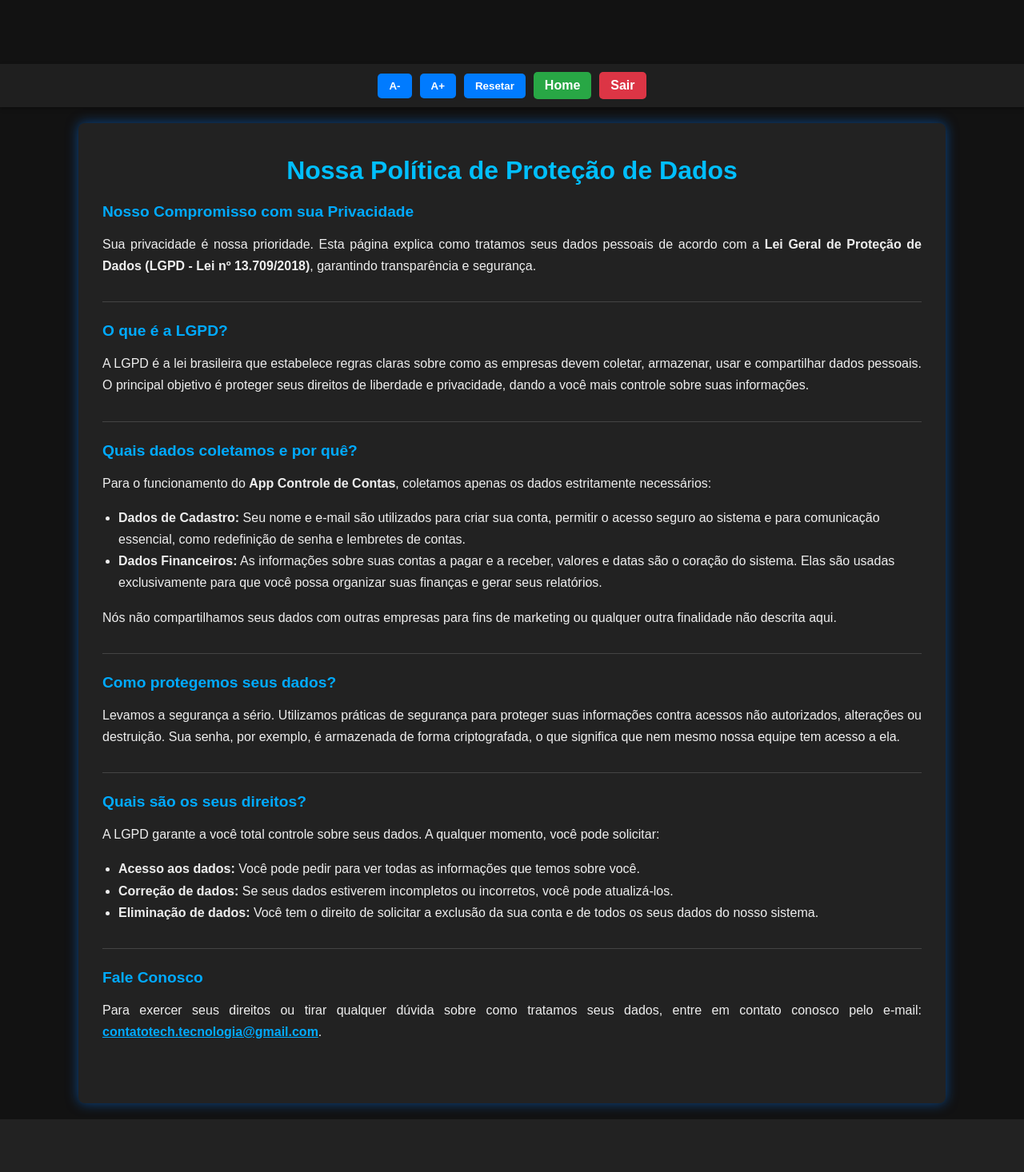
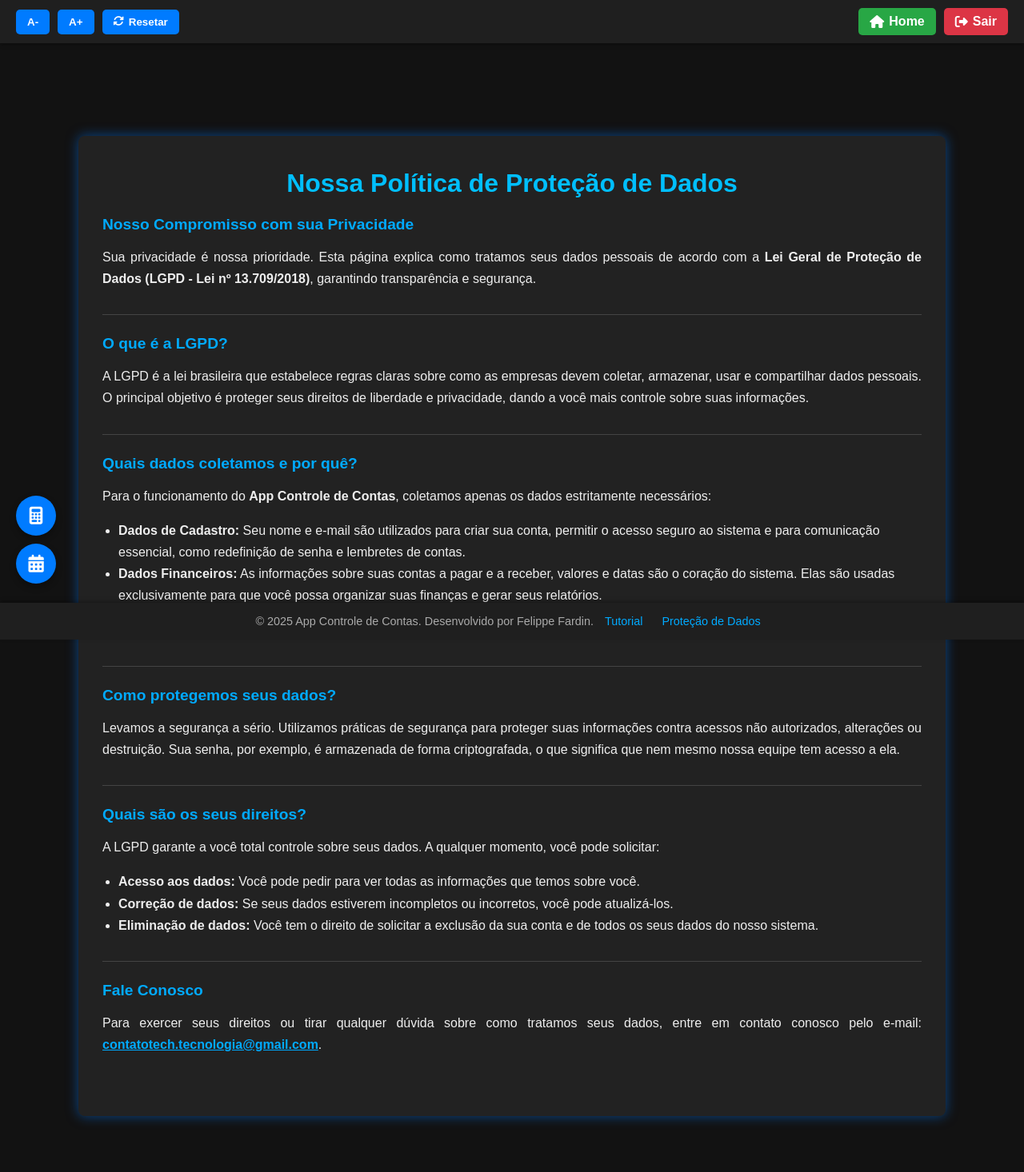
Before and after one commit to felippefardin/app-controle-contas, a PHP site: page /app-controle-contas/pages/protecao_de_dados.php in a window 1280 px wide. Shown: the whole page at 80% size. Before the commit the page ends 1400 px from the top, so only its background shows below. Run offline with PHP 8.4, Linux system fonts and the light colour scheme.

Commit message:
ajustes geral

```diff
--- a/includes/footer.php
+++ b/includes/footer.php
@@ -1,16 +1,12 @@
-<?php include('../pages/calculadora.php'); ?>
-<?php include('../pages/calendario.php'); ?>
-<link rel="stylesheet" href="https://cdnjs.cloudflare.com/ajax/libs/font-awesome/6.5.0/css/all.min.css">
-
 </main>
 
-  <footer class="footer">
-      <p>
-          © <?php echo date("Y"); ?> App Controle de Contas. Todos os direitos reservados.
-          <a href="tutorial.php">Tutorial</a>
-          <a href="protecao_de_dados.php">Proteção de Dados</a>
-      </p>
-  </footer>
+<?php
+// Inclui os componentes da calculadora e do calendário que ficarão ocultos
+include(__DIR__ . '/../pages/calculadora.php');
+include(__DIR__ . '/../pages/calendario.php');
+?>
+
+<link rel="stylesheet" href="https://cdnjs.cloudflare.com/ajax/libs/font-awesome/6.5.0/css/all.min.css">
 
 <div class="action-buttons">
     <a href="#" id="abrir-calculadora" title="Abrir Calculadora">
@@ -21,28 +17,46 @@
     </a>
 </div>
 
+<footer>
+  <p>
+      &copy; <?= date("Y") ?> App Controle de Contas. Desenvolvido por Felippe Fardin.
+      <a href="../pages/tutorial.php">Tutorial</a>
+      <a href="../pages/protecao_de_dados.php">Proteção de Dados</a>
+  </p>
+</footer>
+
 <style>
-    .footer {
-        background-color: #222;
+    /* Estilos para o rodapé fixo */
+    footer {
+        background-color: #1f1f1f;
         color: #aaa;
-        padding: 15px 0;
         text-align: center;
+        padding: 15px 20px;
+        box-shadow: 0 -2px 5px rgba(0,0,0,0.3);
+        font-size: 0.9em;
+        position: fixed;
+        bottom: 0;
+        left: 0;
         width: 100%;
-        font-size: 0.9em;
-        box-shadow: 0 -2px 5px rgba(0,0,0,0.3);
-        margin-top: auto;
+        z-index: 1000;
+        box-sizing: border-box;
     }
 
-    .footer a {
+    footer p {
+        margin: 0;
+    }
+
+    footer a {
         color: #0af;
         text-decoration: none;
         margin: 0 10px;
     }
-    .footer a:hover { text-decoration: underline; }
+    footer a:hover { text-decoration: underline; }
 
+    /* Estilos para os botões de ação flutuantes */
     .action-buttons {
         position: fixed;
-        bottom: 80px;
+        bottom: 70px; /* Ajustado para ficar acima do novo footer */
         left: 20px;
         display: flex;
         flex-direction: column;
@@ -70,49 +84,52 @@
 </style>
 
 <script>
-    let mainElement = document.querySelector('main');
-    let fontSize = 100;
+    // Funções de ajuste de fonte do header (mantidas)
     function adjustFontSize(amount) {
-      fontSize += amount * 10;
-       if (mainElement) {
-        mainElement.style.fontSize = fontSize + '%';
-      }
-    }
-    function resetFontSize() {
-      fontSize = 100;
-       if (mainElement) {
-        mainElement.style.fontSize = '100%';
-      }
+        const body = document.body;
+        let currentSize = parseFloat(window.getComputedStyle(body, null).getPropertyValue('font-size'));
+        body.style.fontSize = (currentSize + amount) + 'px';
     }
 
-// Botões flutuantes
+    function resetFontSize() {
+        document.body.style.fontSize = '';
+    }
+
+    // Script para os botões flutuantes (adicionado)
+    document.addEventListener('DOMContentLoaded', () => {
         const botaoCalc = document.getElementById('abrir-calculadora');
         const botaoCal = document.getElementById('abrir-calendario');
-
-// Containers das janelas
         const calcContainer = document.getElementById('calculadora-container');
         const calContainer = document.getElementById('calendario-container');
 
-// Abertura
+        // Garante que os containers existem antes de adicionar eventos
+        if (botaoCalc && botaoCal && calcContainer && calContainer) {
+            const fecharAmbos = () => {
+                calcContainer.style.display = 'none';
+                calContainer.style.display = 'none';
+            };
+
             botaoCalc.addEventListener('click', (e) => {
                 e.preventDefault();
+                e.stopPropagation();
+                const isCalculadoraVisivel = calcContainer.style.display === 'block';
                 fecharAmbos();
+                if (!isCalculadoraVisivel) {
                     calcContainer.style.display = 'block';
+                }
             });
 
             botaoCal.addEventListener('click', (e) => {
                 e.preventDefault();
+                e.stopPropagation();
+                const isCalendarioVisivel = calContainer.style.display === 'block';
                 fecharAmbos();
+                if (!isCalendarioVisivel) {
                     calContainer.style.display = 'block';
+                }
             });
-
-// Fecha uma ao abrir outra
-function fecharAmbos() {
-  calcContainer.style.display = 'none';
-  calContainer.style.display = 'none';
         }
-
-
+    });
 </script>
 
 </body>
--- a/includes/header.php
+++ b/includes/header.php
@@ -22,22 +22,37 @@
             background-color: #121212; /* Fundo escuro padrão */
         }
         main {
-            flex: 1; /* Faz o conteúdo principal crescer e ocupar o espaço */
+            flex: 1;
+            padding-top: 70px; /* Espaço para o header fixo */
+            padding-bottom: 50px; /* Adicionado: Espaço para o footer fixo */
         }
         .header-controls {
             background-color: #1f1f1f;
             padding: 10px 20px;
             display: flex;
-            justify-content: center;
+            justify-content: space-between;
             align-items: center;
             flex-wrap: wrap;
+            gap: 20px;
+            box-shadow: 0 2px 5px rgba(0,0,0,0.3);
+            position: fixed;
+            top: 0;
+            left: 0;
+            width: 100%;
+            z-index: 1001;
+            box-sizing: border-box;
+        }
+
+        .header-group {
+            display: flex;
+            align-items: center;
             gap: 10px;
-            box-shadow: 0 2px 5px rgba(0,0,0,0.3);
-            position: sticky;
-            top: 0;
-            z-index: 1001;
         }
+
         .header-controls .btn {
+            display: inline-flex;
+            align-items: center;
+            justify-content: center;
             background-color: #007bff;
             color: white;
             padding: 8px 14px;
@@ -48,30 +63,18 @@
             font-weight: bold;
             transition: opacity 0.3s ease;
         }
+
+        .header-controls .btn i {
+            margin-right: 6px;
+        }
+
         .header-controls .btn-home { background-color: #28a745; }
         .header-controls .btn-exit { background-color: #dc3545; }
         .header-controls .btn:hover { opacity: 0.8; }
 
     @media (max-width: 768px) {
-      .font-controls {
-        flex-direction: column;
-        align-items: center;
-      }
-      .font-controls button,
-      .font-controls a {
-        width: 90%;
-        font-size: 15px;
-        padding: 10px;
-      }
-    }
-
-    @media (max-width: 480px) {
-      body { padding: 15px; }
-      .font-controls button,
-      .font-controls a {
-        width: 95%;
-        font-size: 14px;
-        padding: 8px;
+      .header-controls {
+          justify-content: center;
       }
     }
   </style>
@@ -79,11 +82,16 @@
 
 <body>
   <header class="header-controls">
-    <button type="button" class="btn btn-header" onclick="adjustFontSize(-1)" title="Diminuir fonte">A-</button>
-    <button type="button" class="btn btn-header" onclick="adjustFontSize(1)" title="Aumentar fonte">A+</button>
-    <button type="button" class="btn btn-header" onclick="resetFontSize()" title="Restaurar fonte">Resetar</button>
-    <a href="../pages/home.php" class="btn btn-home btn-header" title="Página Inicial"><i class="fas fa-home"></i> Home</a>
-    <a href="../pages/logout.php" class="btn btn-exit btn-header" title="Sair do sistema"><i class="fas fa-sign-out-alt"></i> Sair</a>
+    <div class="header-group">
+        <button type="button" class="btn btn-header" onclick="adjustFontSize(-1)" title="Diminuir fonte">A-</button>
+        <button type="button" class="btn btn-header" onclick="adjustFontSize(1)" title="Aumentar fonte">A+</button>
+        <button type="button" class="btn btn-header" onclick="resetFontSize()" title="Restaurar fonte"><i class="fas fa-sync-alt"></i>Resetar</button>
+    </div>
+
+    <div class="header-group">
+        <a href="../pages/home.php" class="btn btn-home btn-header" title="Página Inicial"><i class="fas fa-home"></i>Home</a>
+        <a href="../pages/logout.php" class="btn btn-exit btn-header" title="Sair do sistema"><i class="fas fa-sign-out-alt"></i>Sair</a>
+    </div>
 </header>
 
-  <main>
+<main>
--- a/pages/add_usuario.php
+++ b/pages/add_usuario.php
@@ -27,6 +27,7 @@ if (isset($_GET['erro'])) {
             $mensagem_erro = "Ocorreu um erro inesperado ao salvar o usuário.";
     }
 }
+include('../includes/header.php');
 ?>
 <!DOCTYPE html>
 <html lang="pt-BR">
--- a/pages/calculadora.php
+++ b/pages/calculadora.php
@@ -93,6 +93,7 @@
   color: #fff;
   margin-bottom: 12px;
   outline: none;
+  box-sizing: border-box; /* Adicione esta linha */
 }
 
 .botoes {
--- a/pages/configuracao_fiscal.php
+++ b/pages/configuracao_fiscal.php
@@ -1,6 +1,7 @@
 <?php
 require_once '../includes/session_init.php';
 require_once '../database.php';
+include('../includes/header.php');
 
 // 2. VERIFICAÇÃO DE LOGIN
 if (!isset($_SESSION['usuario_principal']) || !isset($_SESSION['usuario'])) {
--- a/pages/esqueci_senha_.php
+++ b/pages/esqueci_senha_.php
@@ -145,7 +145,7 @@ $mail->Body = '
     }
 }
 ?>
-
+<?php include('../includes/header.php'); ?>
 <!DOCTYPE html>
 <html lang="pt-BR">
 <head>
--- a/pages/home.php
+++ b/pages/home.php
@@ -35,6 +35,7 @@ $stmt_estoque->close();
 
 // INCLUI O HEADER PADRÃO (APÓS TODA A LÓGICA PHP)
 include('../includes/header.php');
+
 ?>
 
 <!DOCTYPE html>
--- a/pages/protecao_de_dados.php
+++ b/pages/protecao_de_dados.php
@@ -115,5 +115,10 @@ include '../includes/header.php'; // Inclui o header
     </div>
 </div>
 
+<?php
+;
+include '../includes/footer.php'; // Inclui o header
+?>
+
 </body>
 </html>
```
Lines whose indentation alone changed are shown as unchanged.
